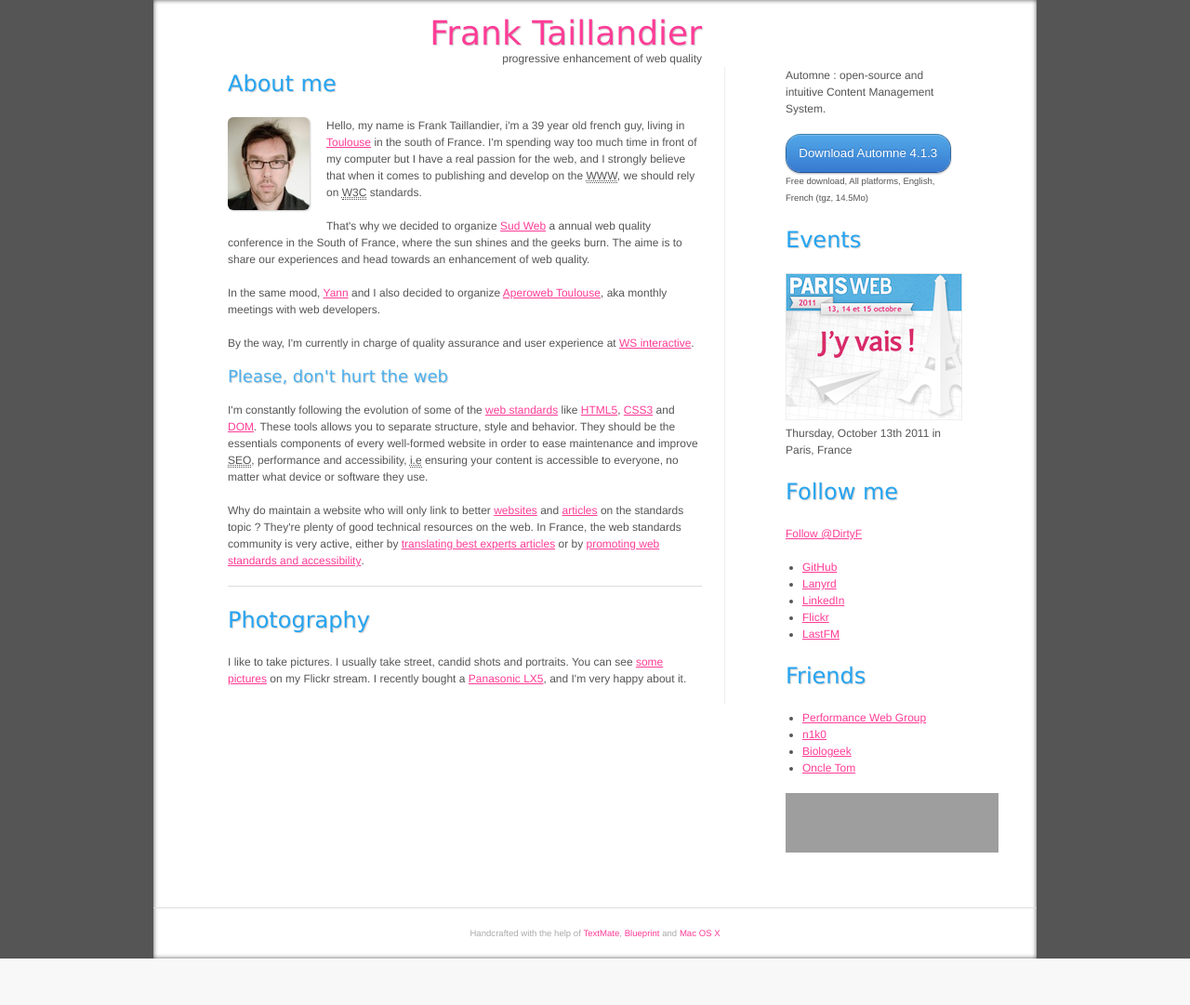
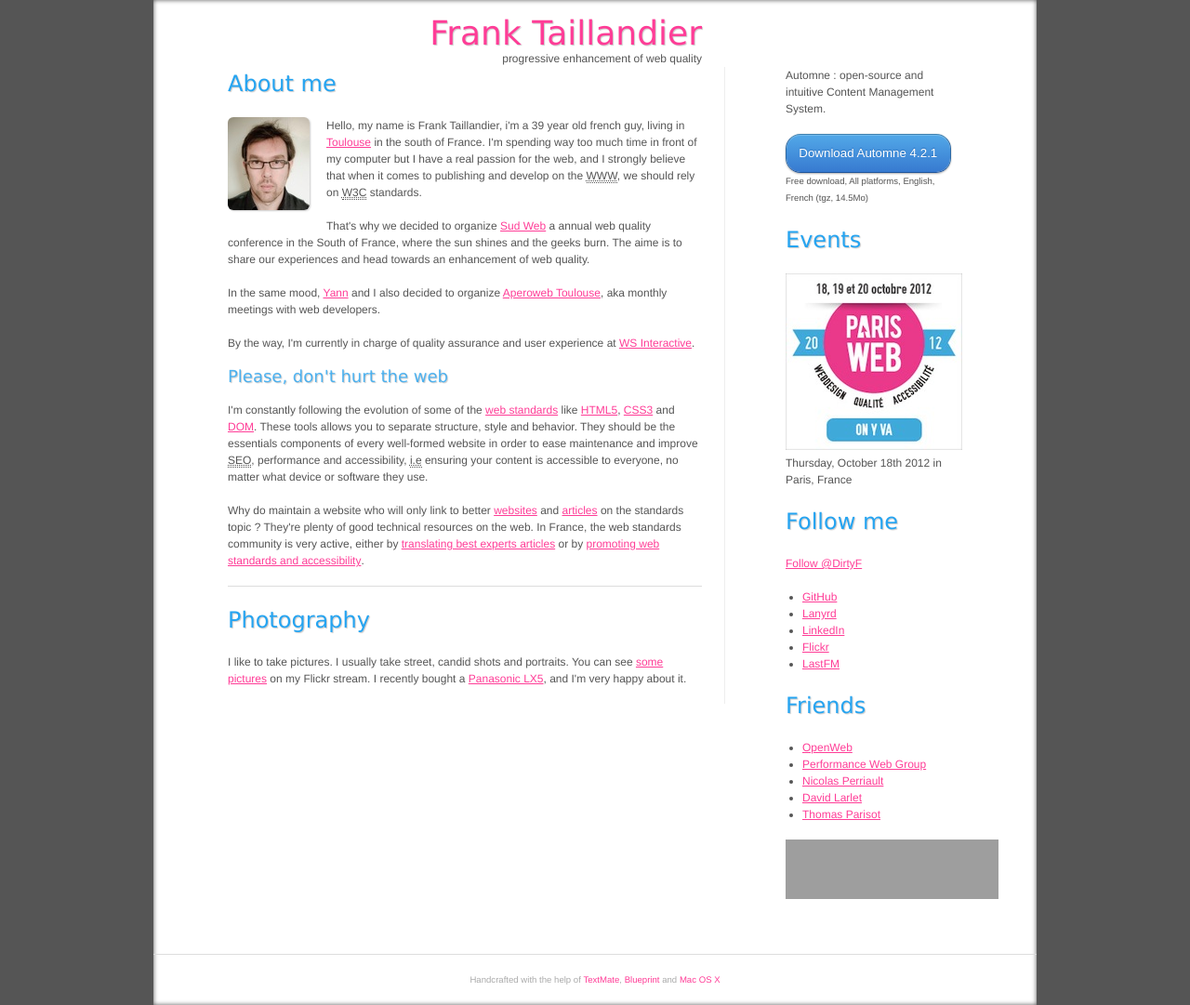
Before and after one commit to DirtyF/frank.taillandier.me, a PHP site: page / in a window 1280 px wide. Shown: the whole page at 93% size. Before the commit the page ends 1031 px from the top, so only its background shows below. Run offline with PHP 8.4, Linux system fonts and the light colour scheme; some libraries are stand-ins or nearby versions; grey boxes are pictures that could not be loaded.

Commit message:
Add Paris Web 2012 banner

```diff
--- a/index.php
+++ b/index.php
@@ -9,7 +9,6 @@
 	<link rel="openid.delegate" href="http://franktaillandier.idproxy.net/" />
 	<link rel="profile=" href="http://gmpg.org/xfn/11" />
 	<meta name="microid" content="e27ca65579fd9435650c7207f1535843173e78a4" />
-	<meta name="google-site-verification" content="nIjM9qWGKk8IO5Olcywr18k7X8swJjCzsiHJz6bCvjc" />
 	<link type="text/plain" rel="author" href="/humans.txt" />
 	<script src="/mint/?js" type="text/javascript"></script>
 	<link rel="stylesheet" href="css/all.css" type="text/css" media="screen, projection" />
@@ -24,6 +23,17 @@
 	<![endif]-->
     <link href="/favicon.ico" rel="shortcut icon" type="image/x-icon" />
 	<link rel="meta" type="application/rdf+xml" title="FOAF" href="foaf.rdf" />
+	<script type="text/javascript">
+	var _gaq = _gaq || [];
+	_gaq.push(['_setAccount', 'UA-15560088-1']);
+	_gaq.push(['_trackPageview']);
+
+	(function() {
+		var ga = document.createElement('script'); ga.type = 'text/javascript'; ga.async = true;
+		ga.src = ('https:' == document.location.protocol ? 'https://ssl' : 'http://www') + '.google-analytics.com/ga.js';
+		var s = document.getElementsByTagName('script')[0]; s.parentNode.insertBefore(ga, s);
+	})();
+	</script>
 </head>
  <body>
  <?php
@@ -44,11 +54,12 @@
 				<section id="about">
 				<h2>About me</h2>
 				<p itemscope itemtype="http://schema.org/Person" class="vcard"><img itemprop="image" class="rounded shadow rotate left" src="/img/frank_avatar.jpg" alt=""/>Hello, my name is <span itemprop="name" class="fn">Frank Taillandier</span>, i'm a <?php echo $annees; ?> year old french guy, living in <span class="addr" itemprop="address" itemscope itemtype="http://schema.org/PostalAddress"><span itemprop="addressLocality" class="locality"><a href="http://maps.google.fr/places/fr/midi-pyr%C3%A9n%C3%A9es/toulouse" title="Google Maps - Toulouse">Toulouse</a></span></span> in the south of France. I'm spending way too much time in front of my computer but I have a real passion for the web, and I strongly believe that when it comes to publishing and develop on the <abbr title="World Wide Web">WWW</abbr>, we should rely on <abbr title="World Wide Web Consortium">W3C</abbr> standards.</p>
+
 			<p>That's why we decided to organize <a href="http://sudweb.fr">Sud Web</a> a annual web quality conference in the South of France, where the sun shines and the geeks burn. The aime is to share our experiences and head towards an enhancement of web quality.</p>
 
 			<p>In the same mood, <a href="http://www.yann-madeleine.com/" itemprop="colleagues" rel="colleague friend met">Yann</a> and I also decided to organize <a href="http://www.aperoweb.fr/category/Toulouse">Aperoweb Toulouse</a>, aka monthly meetings with web developers.</p>
 
-			<p>By the way, I'm currently in charge of  <span itemprop="jobTitle">quality assurance and user experience</span> at <a href="http://www.ws-interactive.fr" hreflang="fr">WS interactive</a>.</p>
+			<p>By the way, I'm currently in charge of  <span itemprop="jobTitle">quality assurance and user experience</span> at <a href="http://www.ws-interactive.fr" hreflang="fr">WS Interactive</a>.</p>
 
 			<h3><q>Please, don't hurt the web</q></h3>
 
@@ -57,7 +68,6 @@
 			</section>
 		<hr />
 		<h2>Photography</h2>
-
 		<p>I like to take pictures. I usually take street, candid shots and portraits. You can see <a href="http://flic.kr/dirtyf">some pictures</a> on my Flickr stream. I recently bought a <a href="http://www2.panasonic.com/consumer-electronics/shop/Cameras-Camcorders/Digital-Cameras/Lumix-Digital-Cameras/model.DMC-LX5K_11002_7000000000000005702">Panasonic LX5</a>, and I'm very happy about it.</p>
 		</section>
 		</div>
@@ -67,13 +77,13 @@
 		<aside id="sidebar">
 
 			<p>Automne : open-source and intuitive Content Management System.</p>
-			<button><a href="http://launchpad.net/automne/4.1/4.1.3/+download/automne4-v4_1_3-install.tgz">Download Automne 4.1.3</a></button>
+			<button><a href="http://launchpad.net/automne/4.1/4.1.3/+download/automne4-v4_2_1-install.tgz">Download Automne 4.2.1</a></button>
 			<p class="small">Free download, All platforms, English, French (tgz, 14.5Mo)</p>
 
 		<h2>Events</h2>
 
 		<p itemscope itemtype="http://schema.org/Event">
-	        <a itemprop="url" href="http://www.paris-web.fr/"><img itemprop="image" src="/img/banniere-paris-web-2011-190x158.png" alt="Paris-Web 2011, j’y vais ! (du 13 au 15 octobre)" width="190" height="158"></a> <time itemprop="startDate" datetime="2011-10-13T09:00">Thursday, October 13th 2011</time> in <span itemscope itemtype="http://schema.org/Event" itemprop="addressLocality">Paris</span>, <span itemprop="addressCountry">France</span>
+			<a itemprop="url" href="http://www.paris-web.fr/"><img itemprop="image" src="/img/paris-web-2012-on-y-va.jpg" alt="Paris-Web 2012, j’y vais ! (du 18 au 20 octobre)" width="190" height="190"></a> <time itemprop="startDate" datetime="2012-10-13T09:00">Thursday, October 18th 2012</time> in <span itemscope itemtype="http://schema.org/Event" itemprop="addressLocality">Paris</span>, <span itemprop="addressCountry">France</span>
 		</p>
 
 		<!-- <p itemscope itemtype="http://schema.org/Event"><a itemprop="url" href="http://sudweb.fr" title="Sud Web, faire savoir et savoir faire le 27 mai à Nîmes"><img itemprop="image" src="/img/logo-sudweb.png" alt="Sud Web, Faire savoir et savoir faire le web" width="190" height="130" /></a>	<time itemprop="startDate" datetime="2011-05-27T09:00">Friday, May 27th 2011</time> in <span itemscope itemtype="http://schema.org/Event" itemprop="addressLocality">Nîmes</span>, <span itemprop="addressCountry">France</span></p> -->
@@ -93,10 +103,11 @@
 
 		<h2>Friends</h2>
         <ul>
+			<li><a href="http://openweb.eu.org/" title="OpenWeb, bien faire le web" hreflang="fr">OpenWeb</a></li>
             <li><a href="http://groups.diigo.com/group/web-performance">Performance Web Group</a></li>
-            <li><a href="http://blog.akei.com/" title="Le blog de Nicolas Perriault" rel="friend met">n1k0</a></li>
-            <li><a href="http://www.biologeek.com/journal/" rel="acquaintance met">Biologeek</a></li>
-            <li><a href="http://case.oncle-tom.net/" hreflang="fr" title="Le blog de Thomas Parisot" rel="friend met">Oncle Tom</a></li>
+            <li><a href="https://nicolas.perriault.net/" rel="friend met">Nicolas Perriault</a></li>
+            <li><a href="https://larlet.fr/david/thoughts/" rel="acquaintance met">David Larlet</a></li>
+            <li><a href="https://case.oncle-tom.net" hreflang="fr" title="La case de l'oncle Tom" rel="friend met">Thomas Parisot</a></li>
         </ul>
 
 		<p><a href="http://www.w3.org/html/logo/"><img src="http://www.w3.org/html/logo/badge/html5-badge-h-css3-graphics-multimedia-semantics.png" width="229" height="64" alt="HTML5 Powered with CSS3 / Styling, Graphics, 3D &amp; Effects, Multimedia, and Semantics" title="HTML5 Powered with CSS3 / Styling, Graphics, 3D &amp; Effects, Multimedia, and Semantics"></a></p>
@@ -110,19 +121,5 @@
 		</footer>
 		</div>
 	</div>
-	<script type="text/javascript">
-
-	  var _gaq = _gaq || [];
-	  _gaq.push(['_setAccount', 'UA-15560088-1']);
-	  _gaq.push(['_trackPageview']);
-	  _gaq.push(['_trackPageLoadTime']);
-
-	  (function() {
-	    var ga = document.createElement('script'); ga.type = 'text/javascript'; ga.async = true;
-	    ga.src = ('https:' == document.location.protocol ? 'https://ssl' : 'http://www') + '.google-analytics.com/ga.js';
-	    var s = document.getElementsByTagName('script')[0]; s.parentNode.insertBefore(ga, s);
-	  })();
-
-	</script>
  </body>
 </html>
```
Also changed, not shown: img/banniere-paris-web-2011-190x158.png (deleted), img/logo-sudweb.png (deleted), img/paris-web-2012-on-y-va.jpg (added), img/sudweb-2011.png (deleted), 2 other files. Lines whose indentation alone changed are shown as unchanged.
